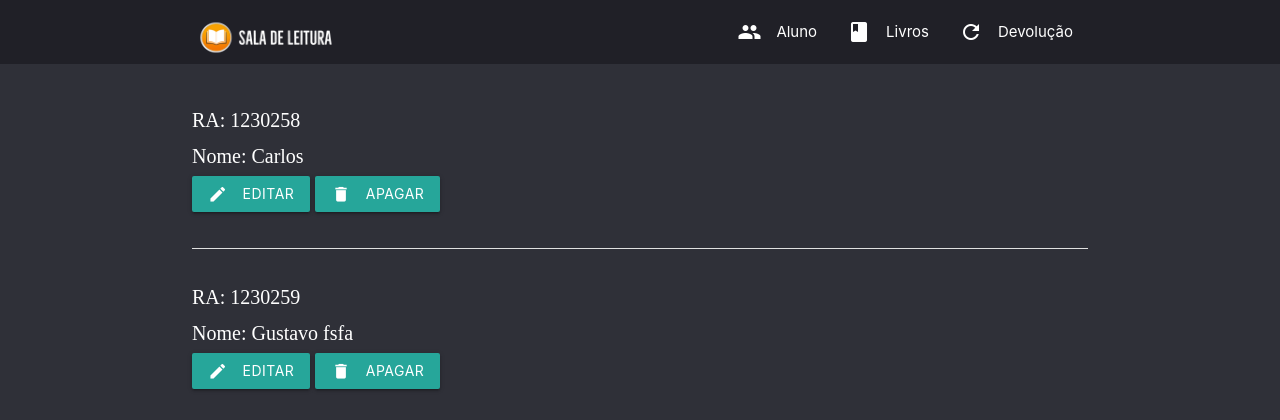
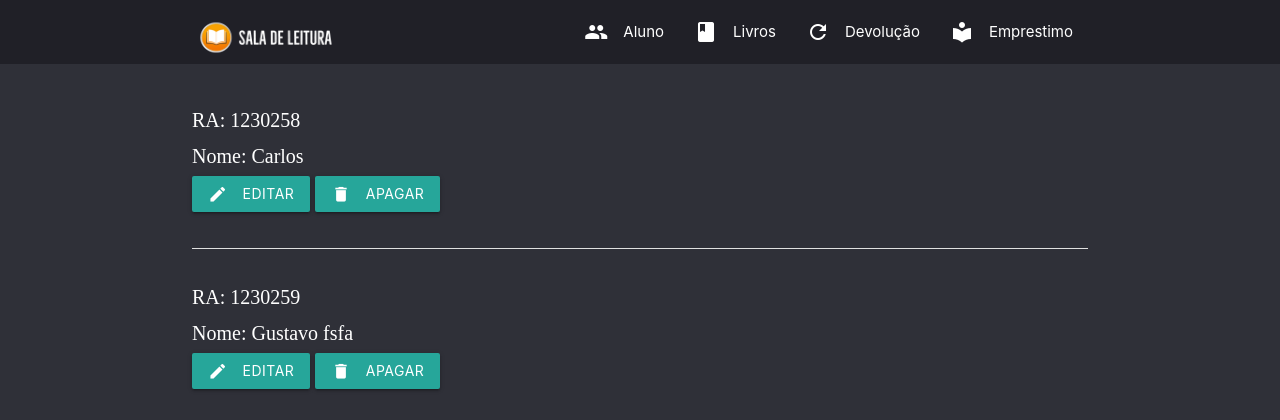
Before and after one commit to carloshneri/projeto-integrador-2, a Flask app: page /aluno in a window 1280 px wide. Shown: the top 420 px of the page. Run offline with Flask 2, Linux system fonts and the light colour scheme.

Commit message:
pagina emprestimo

```diff
--- a/app.py
+++ b/app.py
@@ -131,6 +131,12 @@ def cadastro_livro():
     else:
         return render_template("livros_cadastro.html")
 
+@app.route("/emprestimo", methods=['GET', 'POST'])
+def emprestimo():
+
+    return render_template("emprestimos.html")
+
+
 
 
 url = "http://localhost:3000"  # $ criar parametro de ambiente
--- /dev/null
+++ b/static/js/emprestimo.js
@@ -0,0 +1,8 @@
+function busca_imagem() {
+	console.log('Edição da imagem');
+	document.getElementById('imagem_livro').src =
+		'static/images/capa de livros/knowledge-1052013_1920.jpg';
+
+
+
+    }
--- a/templates/base.html
+++ b/templates/base.html
@@ -1,101 +1,126 @@
 <!DOCTYPE html>
 <html lang="pt">
-
 	<head>
-      <meta charset="UTF-8">
-      <meta http-equiv="X-UA-Compatible" content="IE=edge">
-      <meta name="viewport" content="width=device-width, initial-scale=1.0">
+		<meta charset="UTF-8" />
+		<meta http-equiv="X-UA-Compatible" content="IE=edge" />
+		<meta name="viewport" content="width=device-width, initial-scale=1.0" />
 		<!--Let browser know website is optimized for mobile-->
-      <meta name="viewport" content="width=device-width, initial-scale=1.0"/>
+		<meta name="viewport" content="width=device-width, initial-scale=1.0" />
 		<!--Import Google Icon Font-->
-      <link href="https://fonts.googleapis.com/icon?family=Material+Icons" rel="stylesheet">
+		<link href="https://fonts.googleapis.com/icon?family=Material+Icons" rel="stylesheet" />
 		<!--Import materialize.css-->
-      <link type="text/css" rel="stylesheet" href="static/css/materialize.css"  media="screen,projection"/>
+		<link
+			type="text/css"
+			rel="stylesheet"
+			href="static/css/materialize.css"
+			media="screen,projection"
+		/>
 
 		<title>Sala de leitura</title>
 	</head>
 	<body>
-
-
 		<header>
-
 			<nav>
 				<div class="container">
 					<div class="nav-wrapper">
-               <a href="/" class="brand-logo"> <img src="static\images\logo.png"></a>
+						<a href="/" class="brand-logo"> <img src="static\images\logo.png" /></a>
 
-                <a href="#" data-target="mobile-demo" class="sidenav-trigger"><i class="material-icons">menu</i></a>
+						<a href="#" data-target="mobile-demo" class="sidenav-trigger"
+							><i class="material-icons">menu</i></a
+						>
 
 						<ul class="right hide-on-med-and-down">
-              <li><a class="dropdown-trigger" href="/aluno" data-target="menu_aluno">Aluno<i class= "material-icons left">people</i></a></li>
-              <li><a class="dropdown-trigger" href="/aluno" data-target="menu_livro">Livros<i class="material-icons left">book</i></a></li>
-              <li><a href="/devolucao">Devolução<i class="material-icons left">refresh</i></a></li>
+							<li>
+								<a class="dropdown-trigger" href="/aluno" data-target="menu_aluno"
+									>Aluno<i class="material-icons left">people</i></a
+								>
+							</li>
+							<li>
+								<a class="dropdown-trigger" href="/aluno" data-target="menu_livro"
+									>Livros<i class="material-icons left">book</i></a
+								>
+							</li>
+							<li>
+								<a href="/devolucao"
+									>Devolução<i class="material-icons left">refresh</i></a
+								>
+							</li>
+							<li>
+								<a href="/emprestimo"
+									>Emprestimo<i class="material-icons left">local_library</i>
+								</a>
+							</li>
 						</ul>
 					</div>
 
+					<ul id="menu_aluno" class="dropdown-content">
+						<li>
+							<a href="/aluno"><i class="material-icons">search</i>Consulta</a>
+						</li>
+						<li>
+							<a href="/cadastro_aluno"
+								><i class="material-icons">mode_edit</i>Cadastro</a
+							>
+						</li>
+						<li class="divider" tabindex="-1"></li>
+						<!--
+            <li><a href="#!">three</a></li>
+            <li><a href="#!"><i class="material-icons">view_module</i>four</a></li>
+            <li><a href="#!"><i class="material-icons">cloud</i>five</a></li> -->
+					</ul>
 
-          <ul id='menu_aluno' class='dropdown-content'>
-            <li><a href="/aluno"><i class="material-icons">search</i>Consulta</a></li>
-            <li><a href="/cadastro_aluno"><i class="material-icons">mode_edit</i>Cadastro</a></li>
+					<ul id="menu_livro" class="dropdown-content">
+						<li>
+							<a href="/livros"><i class="material-icons">search</i>Consulta</a>
+						</li>
+						<li>
+							<a href="/cadastro_livro"
+								><i class="material-icons">mode_edit</i>Cadastro</a
+							>
+						</li>
 						<li class="divider" tabindex="-1"></li>
 						<li><a href="#!">three</a></li>
-            <li><a href="#!"><i class="material-icons">view_module</i>four</a></li>
-            <li><a href="#!"><i class="material-icons">cloud</i>five</a></li>
+						<li>
+							<a href="#!"><i class="material-icons">view_module</i>four</a>
+						</li>
+						<li>
+							<a href="#!"><i class="material-icons">cloud</i>five</a>
+						</li>
+					</ul>
+					<!-- menu dropdown mobile-->
+					<ul class="sidenav" id="mobile-demo">
+						<li>
+							<a class="dropdown-trigger" href="#!" data-target="mobile_aluno"
+								>Aluno<i class="material-icons right">arrow_drop_down</i></a
+							>
+						</li>
+						<li><a href="/livros">Livros</a></li>
+						<li><a href="/devolucao">Devolução</a></li>
+						<li><a href="/emprestimo">Emprestimo</a></li>
+						<!--
+            <li><a href="#">Mobile</a></li> -->
 					</ul>
 
-          <ul id='menu_livro' class='dropdown-content'>
-            <li><a href="/livros"><i class="material-icons">search</i>Consulta</a></li>
-            <li><a href="/cadastro_livro"><i class="material-icons">mode_edit</i>Cadastro</a></li>
-            <li class="divider" tabindex="-1"></li>
-            <li><a href="#!">three</a></li>
-            <li><a href="#!"><i class="material-icons">view_module</i>four</a></li>
-            <li><a href="#!"><i class="material-icons">cloud</i>five</a></li>
+					<!-- menu dropdown por categoria-->
+					<ul id="mobile_aluno" class="dropdown-content">
+						<li><a href="/aluno">Consulta</a></li>
+						<li><a href="/cadastro_aluno">Cadastro</a></li>
+
+						<!--
+            <li class="divider"></li>
+            <li><a href="#!">three</a></li> -->
 					</ul>
-
-
-
-          <ul class="sidenav" id="mobile-demo">
-            <li><a class="dropdown-trigger" href="#!" data-target="mobile_aluno">Aluno<i class="material-icons right">arrow_drop_down</i></a></li>
-            <li><a href="/livros">Livros</a></li>
-            <li><a href="/devolucao">Devolução</a></li>
-            <li><a href="#">Mobile</a></li>
-          </ul>
-
-
-
-          <ul id="mobile_aluno" class="dropdown-content">
-            <li><a href="#!">Cadastro</a></li>
-            <li><a href="#!">Consulta</a></li>
-            <li class="divider"></li>
-            <li><a href="#!">three</a></li>
-          </ul>
-
-
 				</div>
 			</nav>
 		</header>
 
-    <main class= "sala">
-        <div class = " container row">
-
-
-
-          {%block content%}
-
-          {% endblock %}
-
-         </div>
-
-
-
+		<main class="sala">
+			<div class="container row">{%block content%} {% endblock %}</div>
 		</main>
-
 
 		<footer class="page-footer">
 			<div class="footer-copyright">
-        <div class="container">
-            ©2021 Copyright: Projeto Integrador
-        </div>
+				<div class="container">©2021 Copyright: Projeto Integrador</div>
 			</div>
 		</footer>
 
@@ -104,8 +129,7 @@
 		<script type="text/javascript" src="static/js/materialize.js"></script>
 		<script type="text/javascript" src="static/js/menu.js"></script>
 		<script type="text/javascript" src="static/js/aluno.js"></script>
-
+		<script type="text/javascript" src="static/js/emprestimo.js"></script>
 
 	</body>
-
 </html>
```
Also changed, not shown: static/js/menu.js (+34 -8 lines), templates/emprestimos.html (added, +31 -0 lines), static/js/aluno.js (line endings or trailing spaces). Lines whose indentation alone changed are shown as unchanged.
